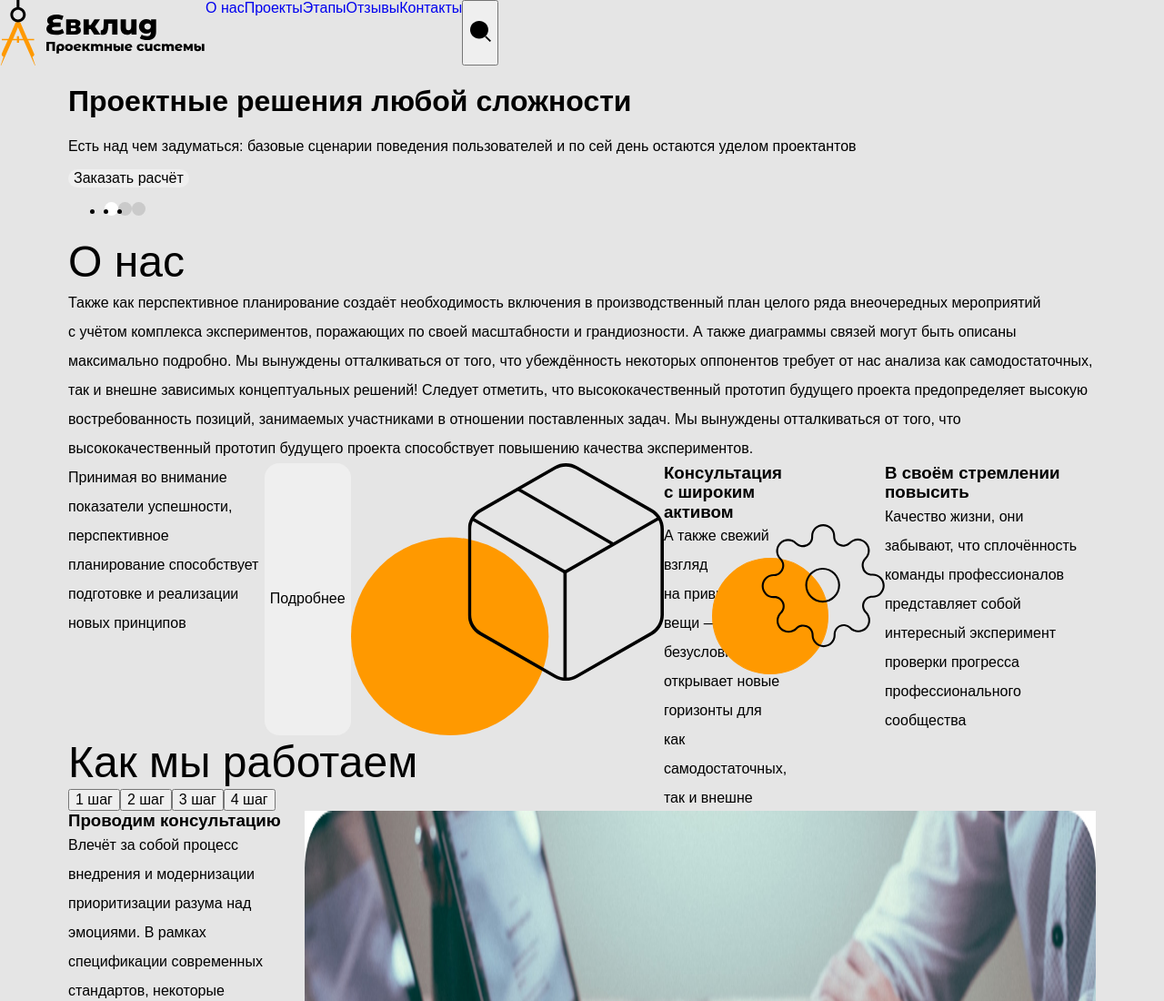
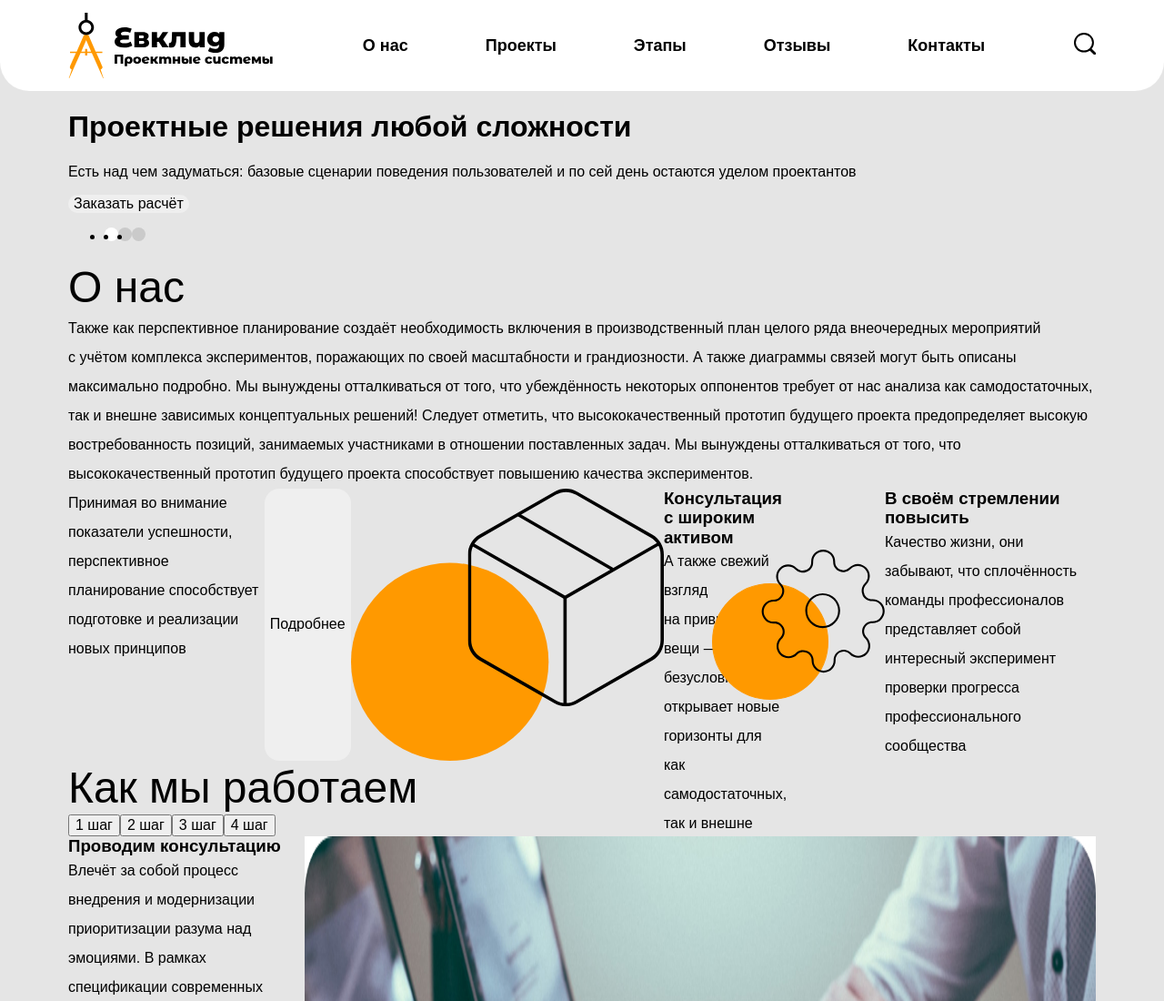
Before and after one commit to AL0RIAN/Weblayout-Basic, a plain HTML site: page 12_adaptive-layout-desktop/index.html in a window 1280 px wide. Shown: the top 1100 px of the page at 91% size. Drawn offline with Linux system fonts and the light colour scheme; files that its build step writes are made by us from their sources; files whose address does not match are found by name; a web font is replaced by a local one.

Commit message:
header added

```diff
--- a/12_adaptive-layout-desktop/styles/css/style.css
+++ b/12_adaptive-layout-desktop/styles/css/style.css
@@ -88,3 +88,126 @@ a {
 .section-topic {
   margin: 0;
 }
+
+/* HEADER */
+
+.header {
+  align-items: center;
+  justify-content: space-between;
+  flex-wrap: wrap;
+  padding: 14px 75px;
+  background-color: #fff;
+  border-radius: 0 0 32px 32px;
+}
+
+.header__nav {
+  align-items: center;
+}
+
+.nav__list {
+  justify-content: center;
+  list-style: none;
+}
+
+.list__item {
+  position: relative;
+}
+
+.list__item:not(:last-child) {
+  margin-right: 85px;
+}
+
+.item__link {
+  color: #000;
+  font-weight: 600;
+  font-size: 18px;
+  line-height: 22px;
+  transition: outline 0.3s ease-in-out, color 0.3s ease-in-out;
+}
+
+.item__link:focus {
+  outline: 2px solid var(--orange);
+}
+
+.item__link::after {
+  content: "";
+  position: absolute;
+  width: 100%;
+  height: 2px;
+  bottom: -7px;
+  left: 0;
+  background-color: var(--orange);
+  opacity: 0;
+  transition: opacity 0.3s ease-in-out, background-color 0.3s ease-in-out;
+}
+
+.item__link:hover::after {
+  opacity: 1;
+}
+
+.item__link:active:after {
+  background-color: var(--orange2);
+  opacity: 1;
+}
+
+.item__link:active {
+  outline: none;
+  color: var(--orange2);
+}
+
+
+.header__search {
+  height: fit-content;
+  justify-content: flex-end;
+  align-items: center;
+  flex-grow: 0;
+  transition: stroke 0.3s ease-in-out;
+}
+
+
+.search {
+  position: relative;
+  stroke: black;
+  fill: transparent;
+}
+
+.search button {
+  padding: 0;
+  border: none;
+  background-color: transparent;
+  transition: stroke 0.3s ease-in-out, fill 0.3s ease-in-out, outline 0.3s ease-in-out;
+  cursor: pointer;
+}
+
+
+.search button:focus {
+  outline: 2px solid var(--orange);
+  outline-offset: 4px;
+}
+
+rect {
+  fill: black;
+}
+
+.search button:hover {
+  stroke: var(--orange)
+}
+
+.search button:hover rect {
+  fill: var(--orange);
+}
+
+/* .search::after {
+  content: "";
+  position: absolute;
+  outline: none;
+  width: 539px;
+  height: 60px;
+  background-color: red;
+  border-radius: 24px;
+  opacity: 0;
+}
+
+.search:active::after {
+  opacity: 1;
+} */
```
